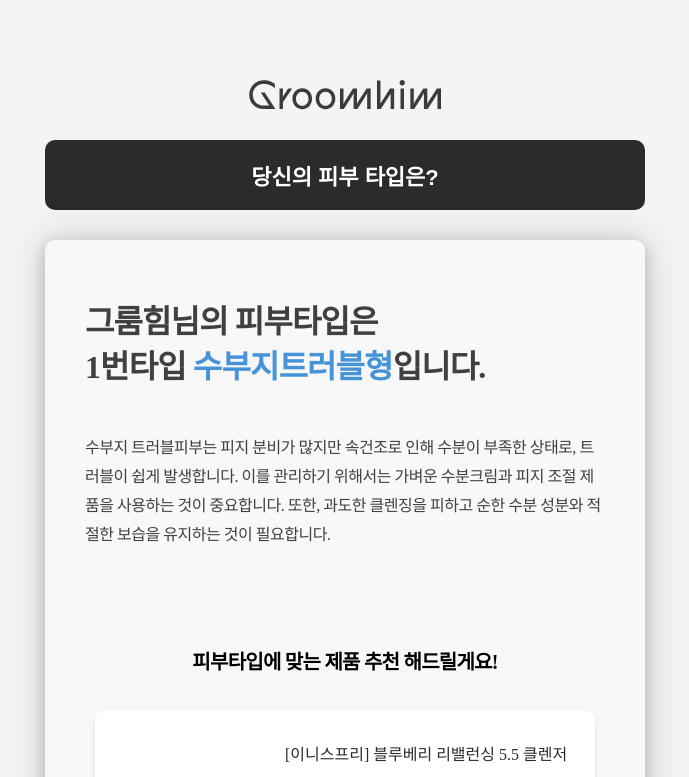
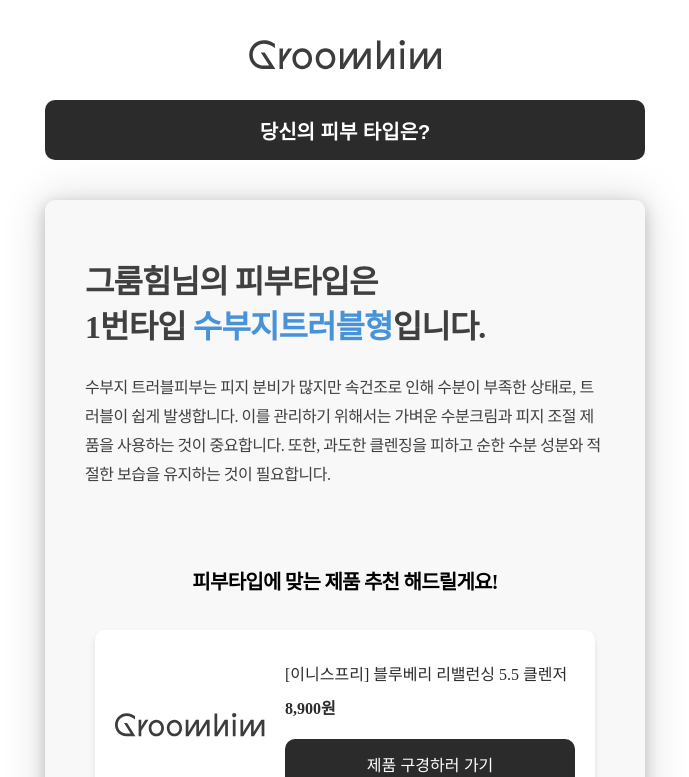
Before and after one commit to GroomHim/CarePick, a Next.js app: page /result in a window 1280 px wide. Shown: the top 777 px of the page, without its empty margins (295-984 px from the left). Built offline with nearby package versions, Linux system fonts and the light colour scheme.

Commit message:
fix(result) : css 수정

```diff
--- a/src/styles/Result.module.css
+++ b/src/styles/Result.module.css
@@ -4,9 +4,8 @@
   align-items: center;
   justify-content: flex-start;
   min-height: 95vh;
-  background-color: #f4f4f4;
   font-family: SUIT;
-  padding: 50px 0 20px;
+  padding: 10px 0 20px;
 }
 
 .header {
@@ -26,15 +25,15 @@
 
 .skinTypeButton {
   width: 600px;
-  height: 70px;
+  height: 60px;
   background-color: #2b2b2b;
   color: white;
   border: none;
   border-radius: 10px;
-  font-size: 22px;
+  font-size: 20px;
   font-weight: 700;
   cursor: pointer;
-  margin-bottom: 15px;
+  margin-bottom: 25px;
   display: flex;
   align-items: center;
   justify-content: center;
@@ -92,6 +91,7 @@
 
 .productSection {
   text-align: center;
+  margin-bottom: 40px;
 }
 
 .productTitle {
```
